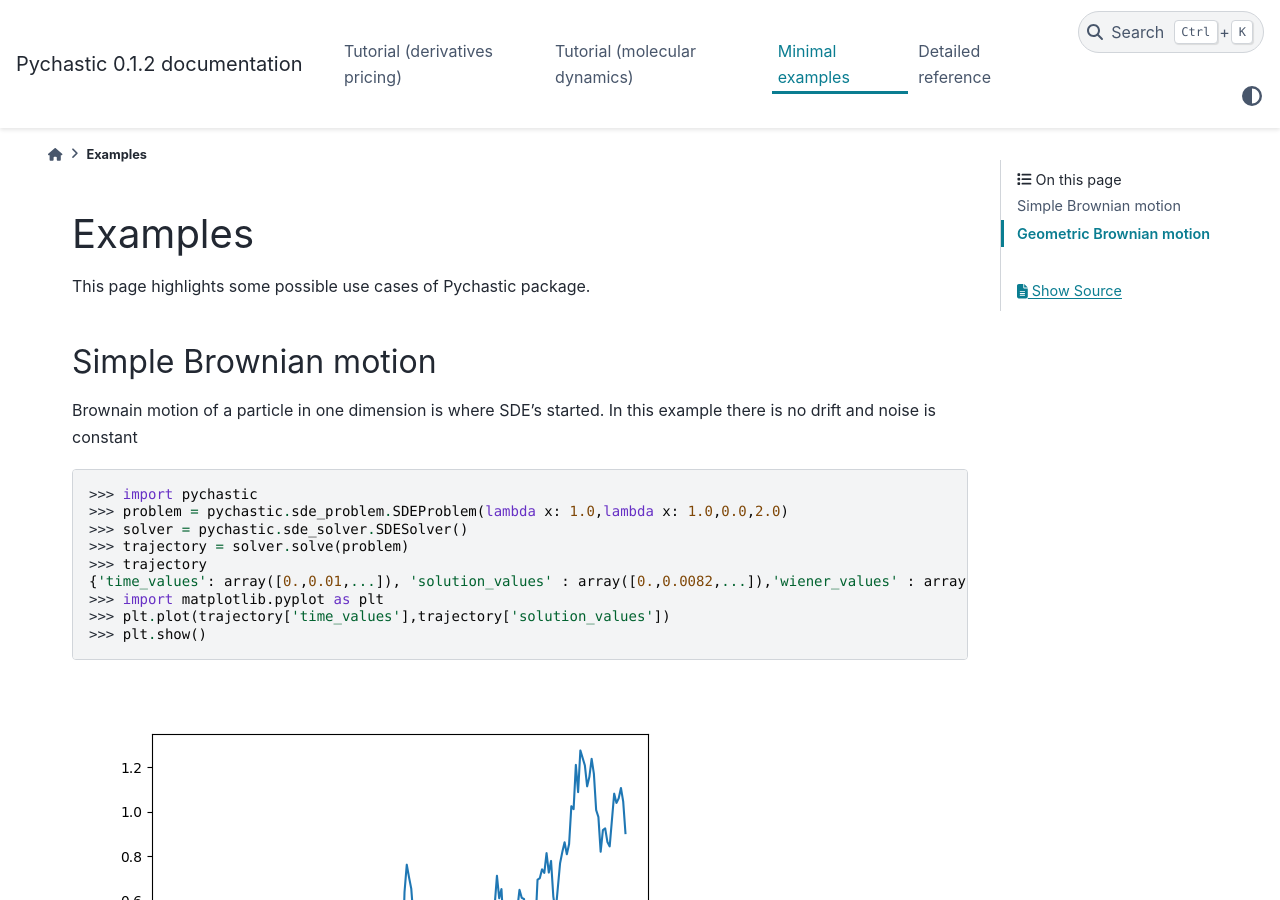
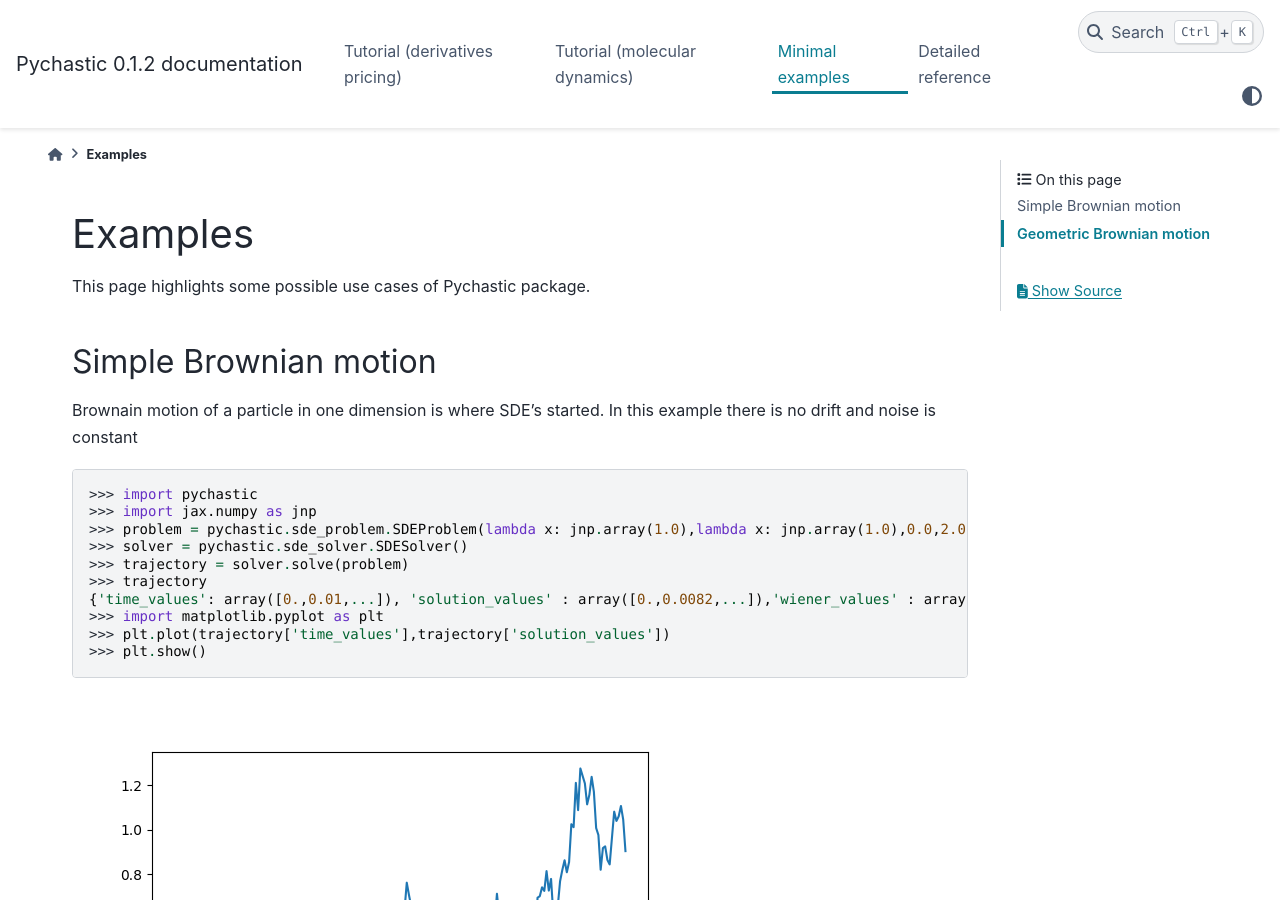
Before and after one commit to RadostW/stochastic, a Sphinx documentation site: the page built from docs/source/examples.rst, in a window 1280 px wide and 900 px high. Built offline with Sphinx 7.4.7 and the PyData theme 0.15.4, drawn with Linux system fonts in a browser that asks for light colours.

Commit message:
Fix non-working example in documentation.

```diff
--- a/docs/source/examples.rst
+++ b/docs/source/examples.rst
@@ -12,7 +12,8 @@
 .. prompt:: python >>> auto
 
   >>> import pychastic
-  >>> problem = pychastic.sde_problem.SDEProblem(lambda x: 1.0,lambda x: 1.0,0.0,2.0)
+  >>> import jax.numpy as jnp
+  >>> problem = pychastic.sde_problem.SDEProblem(lambda x: jnp.array(1.0),lambda x: jnp.array(1.0),0.0,2.0)
   >>> solver = pychastic.sde_solver.SDESolver()
   >>> trajectory = solver.solve(problem)
   >>> trajectory
```
